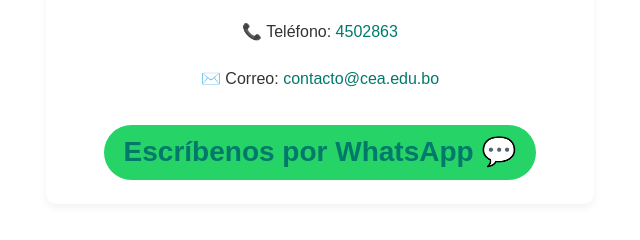
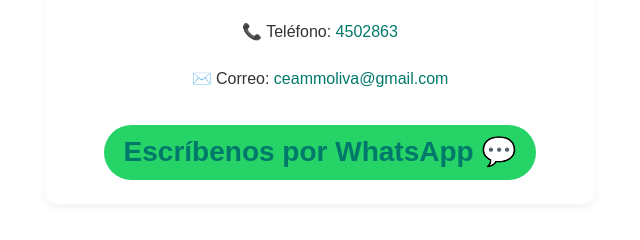
Before and after one commit to zergioal/ceamariaoliva, a plain HTML site: page index.html in a window 1280 px wide. Shown: the part 2282-2522 px from the top of the page, 320-960 px from the left. Drawn offline with nearby package versions, Linux system fonts and the light colour scheme.

Commit message:
actualizacion correo

```diff
--- a/index.html
+++ b/index.html
@@ -110,7 +110,7 @@
           <p>📍 Dirección: Calle Maximiliano Marquez Nº 2036 (Lado UCB)</p>
           <p>📱 Celular: <a href="tel:71418791">71418791</a></p>
           <p>📞 Teléfono: <a href="tel:4502863">4502863</a></p>
-          <p>✉️ Correo: <a href="mailto:contacto@cea.edu.bo">contacto@cea.edu.bo</a></p>
+          <p>✉️ Correo: <a href="mailto:ceammoliva@gmail.com">ceammoliva@gmail.com</a></p>
           <a class="whatsapp-btn" id="whatsapp-link" target="_blank">Escríbenos por WhatsApp 💬</a>
         </div>
 </section>
```
